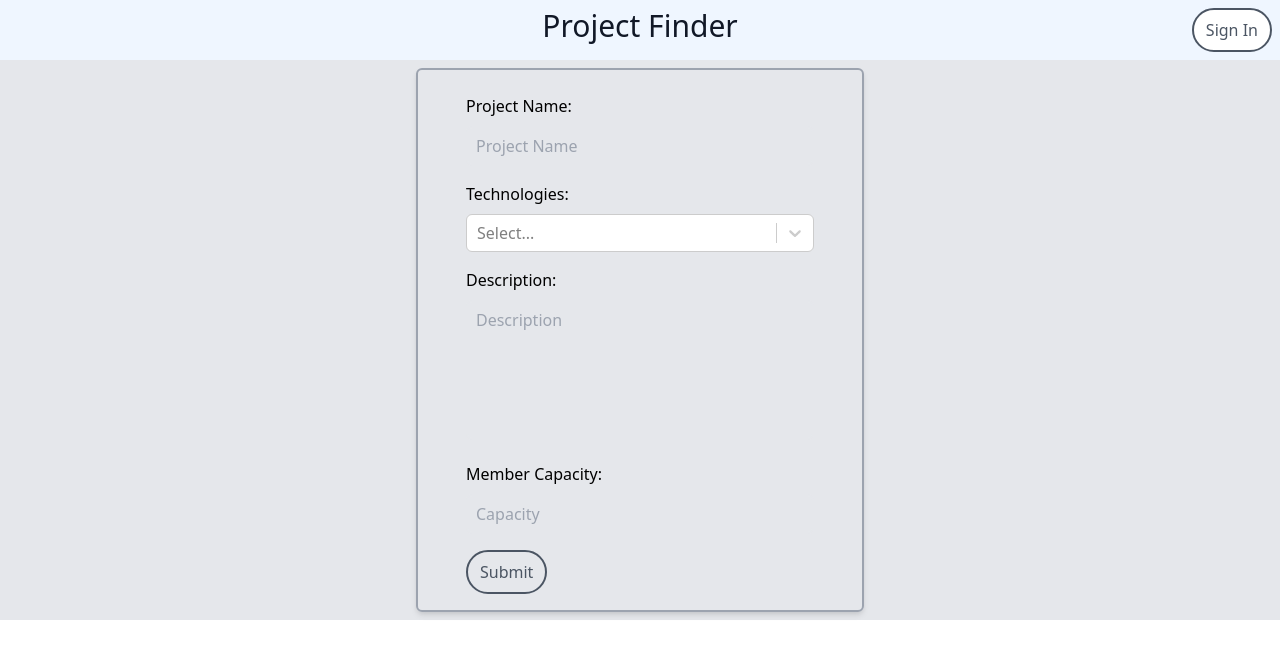
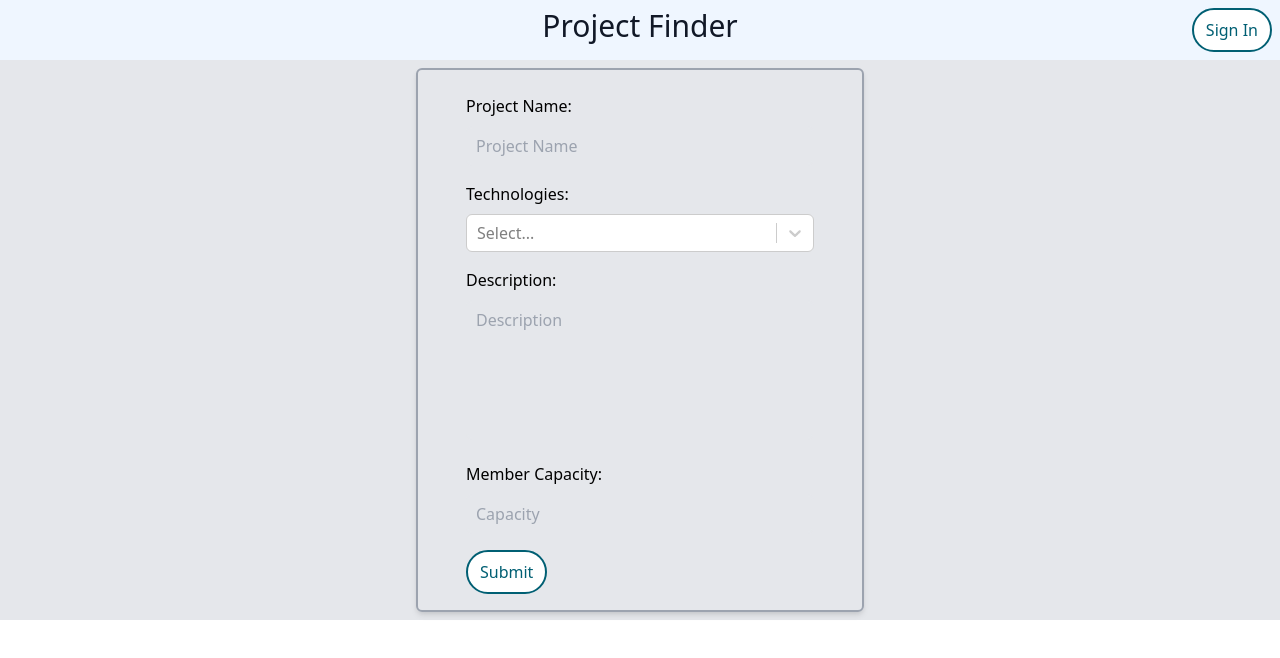
Before and after one commit to kiserd/OSU-CS467-Capstone-Project, a Next.js app in the folder portfolio-project-matching-app/: page /newProject in a window 1280 px wide. Shown: the top 658 px of the page. Built offline with nearby package versions, Linux system fonts and the light colour scheme; no server answers.

Commit message:
Update Button styling

```diff
--- a/portfolio-project-matching-app/components/Button.module.css
+++ b/portfolio-project-matching-app/components/Button.module.css
@@ -5,9 +5,13 @@
 }
 
 .btnGeneral {
-    @apply btn border-gray-600 text-gray-600 hover:text-gray-900 hover:border-gray-900 hover:bg-gray-100 focus:ring-gray-900 focus:bg-gray-200;
+    @apply btn bg-white border-custom-cool-dark text-custom-cool-dark hover:shadow hover:text-custom-cool-dark hover:border-custom-cool-light hover:underline focus:ring-custom-cool-dark focus:bg-custom-cool-dark focus:text-white;
+}
+
+.btnPurple {
+    @apply btn bg-gray-100 border-custom-cool-extraDark text-custom-cool-extraDark hover:shadow hover:text-purple-500 hover:border-purple-500 hover:bg-white focus:ring-gray-900 focus:bg-gray-200;
 }
 
 .btnWarning {
-    @apply btn border-red-600 text-red-600 hover:text-red-900 hover:border-red-900 hover:bg-red-100 focus:ring-red-900 focus:bg-red-100;
+    @apply btn bg-gray-100 border-red-600 text-red-600 hover:text-red-900 hover:border-red-900 hover:bg-red-100 focus:ring-red-900 focus:bg-red-100;
 }
```
